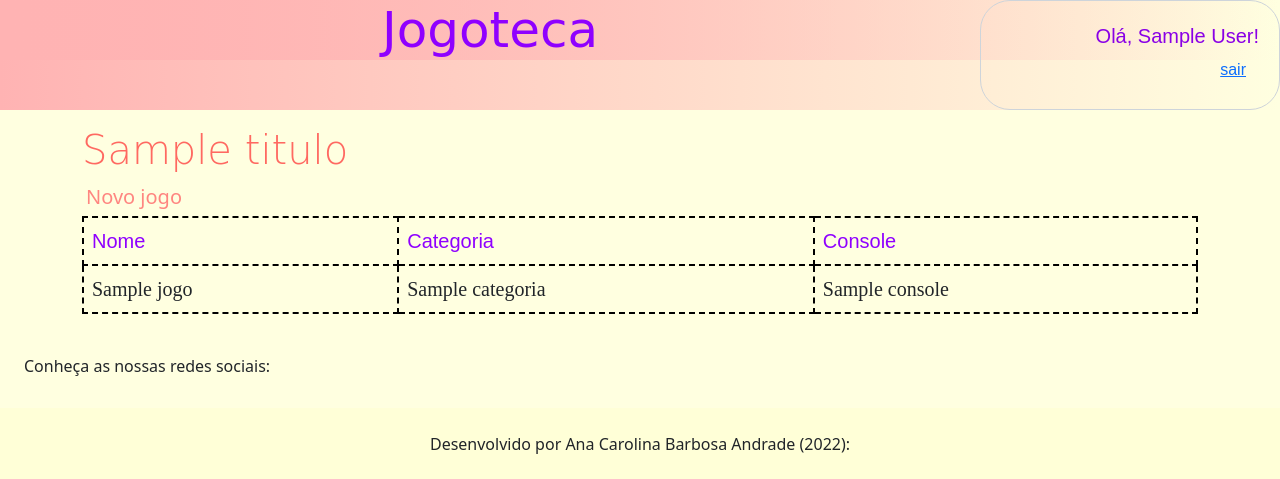
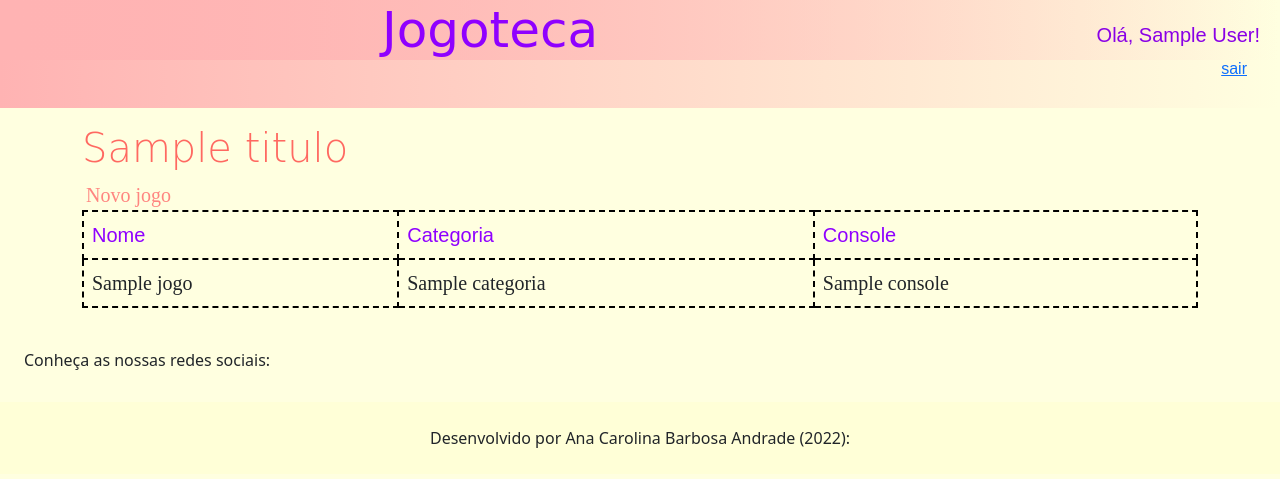
Before and after one commit to anacarolina1826/jogoteca, a Flask app: template templates/lista.html in a window 1280 px wide. Shown: the top 479 px of the page. Run offline with Flask 2, Linux system fonts and the light colour scheme; the visitor is signed in with stand-in values (Sample User, id 1); the template is opened without the code that fills it: most values are stand-ins (such as "Sample title", 1, 10 or a date in 2020); some web fonts are replaced.

Commit message:
atualização do estilo

```diff
--- a/static/estilo.css
+++ b/static/estilo.css
@@ -43,6 +43,9 @@ a:hover{
   color:darkviolet;
 }
 
+.link{
+  font-family:'Times New Roman', Times, serif;
+}
 
 .titulo h1{
   color:rgb(255, 105, 97);
@@ -76,9 +79,7 @@ a:hover{
   padding: auto;
 
 }
-.link{
-  font-family:'Times New Roman', Times, serif;
-}
+
 
 
 
@@ -87,7 +88,7 @@ a:hover{
 
 
 form{
-  border: 1px solid #ced4da;
+  /*border: 1px solid #ced4da;*/
   border-radius:30px;
   font-family: Arial, Helvetica, sans-serif;
   padding: 20px;
@@ -98,20 +99,19 @@ form{
   margin:auto;
 }
 
+
+
+
+
 input{
  border:1px solid #ced4da;
  border-radius:30px;
 }
+
+/*clase para o botão do formulario de login*/
 .but{
   background-color:lightyellow;
   color:#8a00e6;
   border:1px solid #ced4da;
   margin:8px;
 }
-
-
-
-.form{
- border: 1px solid #ced4da;
-  border-radius:30px;
-}
--- a/templates/lista.html
+++ b/templates/lista.html
@@ -3,7 +3,7 @@
 
 {% block conteudo%}
   {% if 'usuario_nome' in session %}
-   <a href="{{url_for('novo')}}" class="nav-link">Novo jogo</a>
+   <a href="{{url_for('novo')}}" class="link">Novo jogo</a>
 
   {% endif%}
 
```
